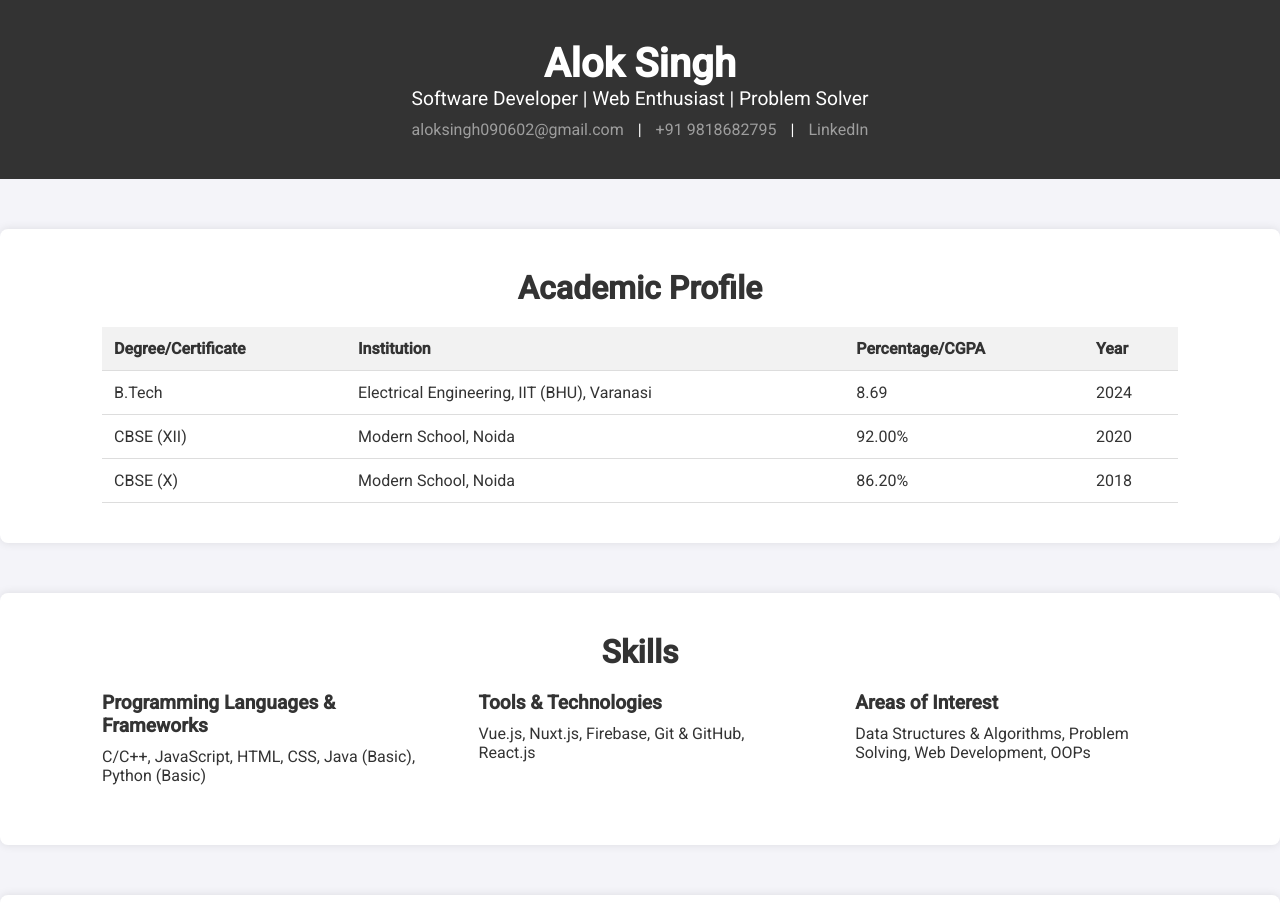
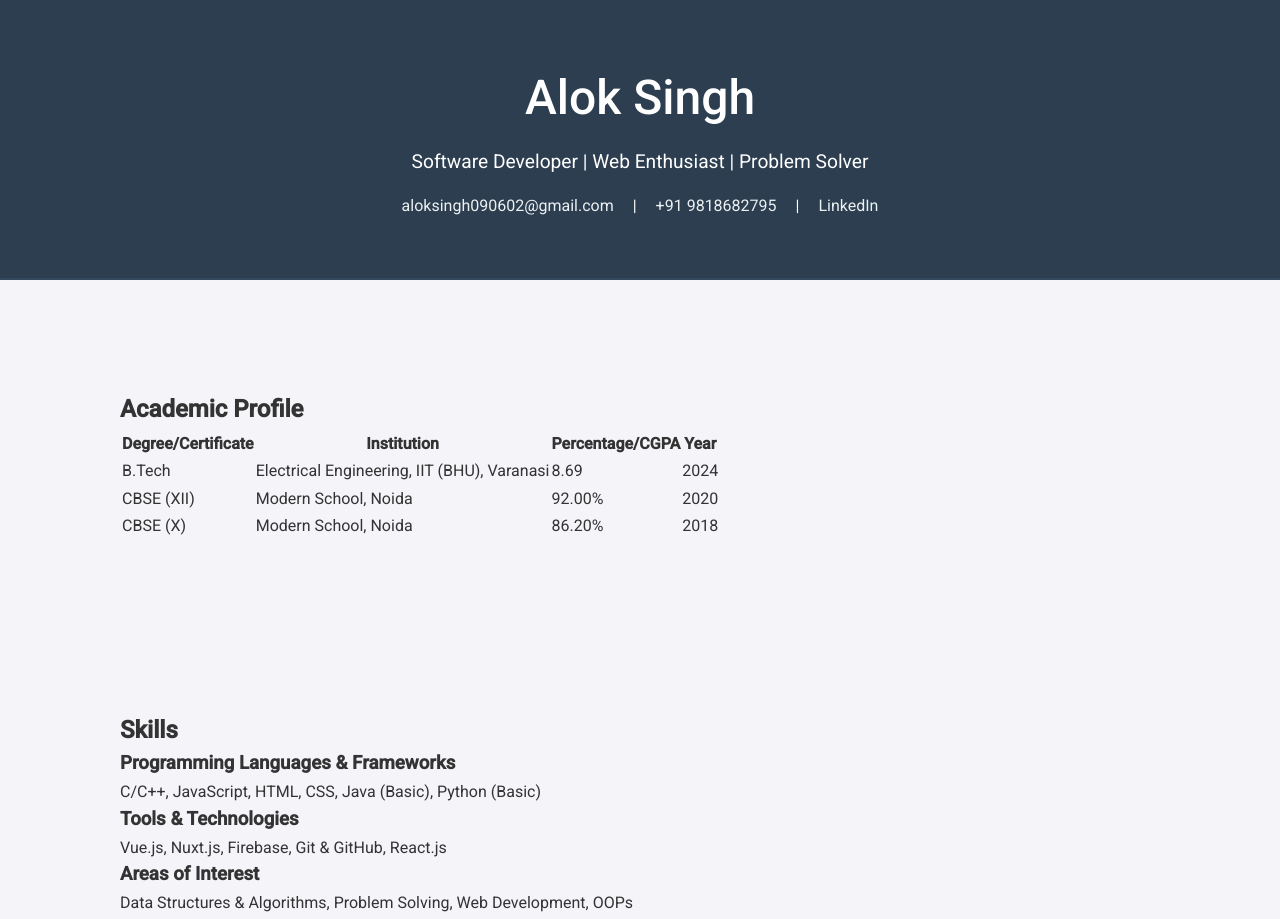
Before and after one commit to aloksingh1008/aloksingh1008.github.io, a plain HTML site: page index.html in a window 1280 px wide. Shown: the top 919 px of the page. Drawn offline with Linux system fonts and the light colour scheme.

Commit message:
Update styles.css

```diff
--- a/styles.css
+++ b/styles.css
@@ -9,6 +9,7 @@
 body {
     background-color: #f4f4f9;
     color: #333;
+    line-height: 1.6;
 }
 
 .container {
@@ -20,85 +21,41 @@ body {
 
 /* Header */
 header {
-    background-color: #333;
+    background-color: #2c3e50;
     color: white;
-    padding: 20px 0;
+    padding: 40px 0;
     text-align: center;
+    border-bottom: 2px solid #34495e;
 }
 
 header h1 {
-    font-size: 2.5rem;
+    font-size: 3rem;
+    margin-bottom: 10px;
+    font-weight: 500;
 }
 
 header p {
     font-size: 1.2rem;
-    margin-bottom: 10px;
+    margin-bottom: 15px;
+    font-weight: 300;
 }
 
 header .contact-info {
     font-size: 1rem;
+    font-weight: 400;
 }
 
 header .contact-info a {
-    color: #9e9e9e;
+    color: #ecf0f1;
     text-decoration: none;
-    margin: 0 10px;
+    margin: 0 15px;
 }
 
 header .contact-info a:hover {
-    color: #fff;
+    color: #3498db;
 }
 
 /* Section Styles */
 .section {
     margin: 50px 0;
-    padding: 20px;
-    background-color: #fff;
-    border-radius: 8px;
-    box-shadow: 0 0 10px rgba(0, 0, 0, 0.1);
-}
-
-h2 {
-    font-size: 2rem;
-    margin-bottom: 20px;
-    text-align: center;
-}
-
-table {
-    width: 100%;
-    border-collapse: collapse;
-    margin-top: 20px;
-}
-
-table th, table td {
-    padding: 12px;
-    text-align: left;
-    border-bottom: 1px solid #ddd;
-}
-
-table th {
-    background-color: #f2f2f2;
-}
-
-.skills {
-    display: flex;
-    justify-content: space-between;
-    flex-wrap: wrap;
-}
-
-.skills div {
-    width: 30%;
-    margin-bottom: 20px;
-}
-
-.skills h3 {
-    font-size: 1.2rem;
-    margin-bottom: 10px;
-}
-
-/* Experience & Projects */
-.experience, .project, .responsibility {
-    margin-bottom: 30px;
-}
-
-.ex
+    padding: 40px
```
